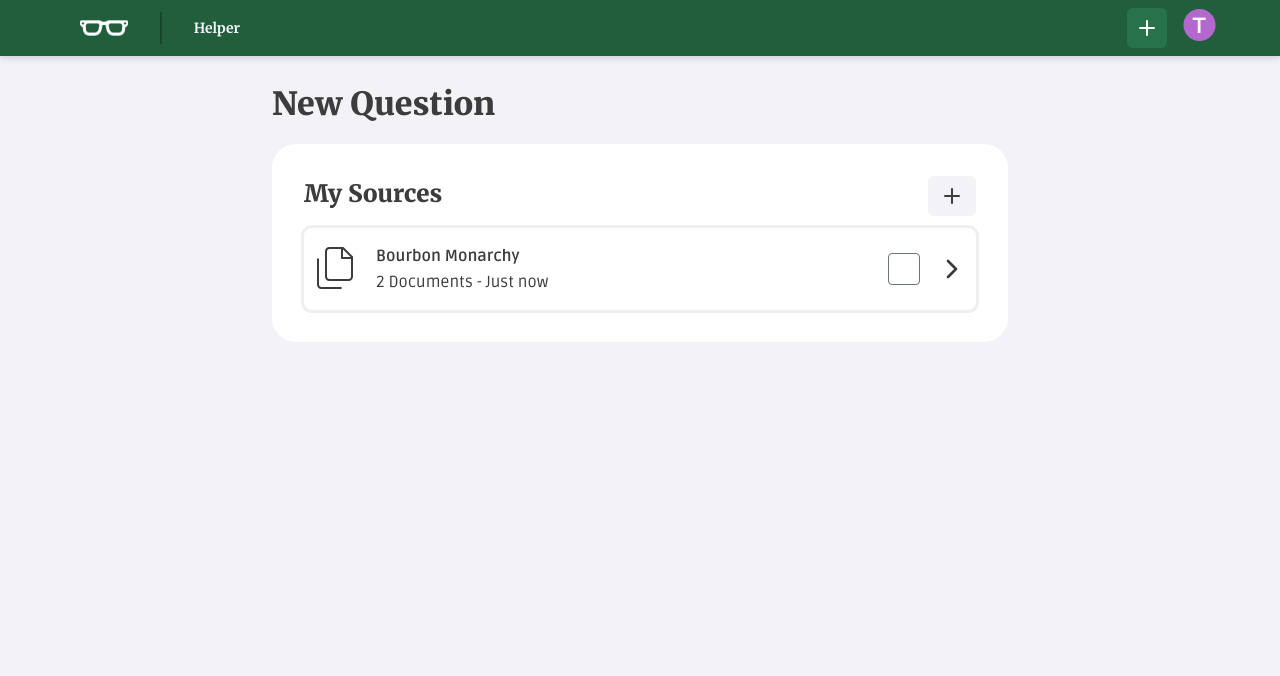
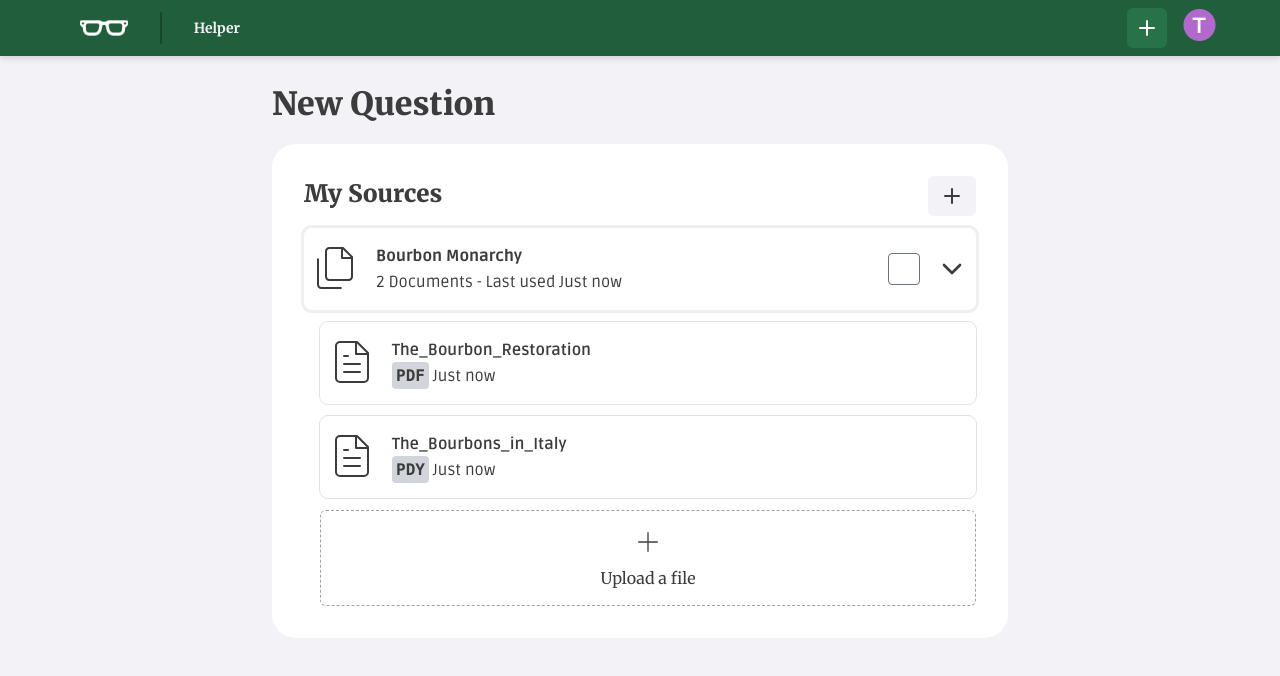
Before and after one commit to tgoulder4/Dunnoyet, a Next.js app: page /learn/new in a window 1280 px wide. Shown: the top 676 px of the page. Built offline with nearby package versions, Linux system fonts and the light colour scheme.

Commit message:
centralised mock api

```diff
--- a/src/app/(api)/sources.ts
+++ b/src/app/(api)/sources.ts
@@ -1,21 +1,22 @@
-type File = {
+export type IFile = {
+  name: string;
+  uploadedAt: string;
+  type: string;
+};
+export type ISource = {
+  id: string;
   subject: string;
-  uploadedAt: string;
   noOfDocuments: number;
-};
-type Source = {
-  id: string;
-  name: string;
-  noOfDocuments: number;
+  lastUsed: string;
   files: File[];
 };
-export function getSources() {
-  return [
+export type ISources = ISource[];
+let sources = [
   {
     id: "1",
     subject: "Bourbon Monarchy",
+    lastUsed: "Just now",
     noOfDocuments: 2,
-      date: "Just now",
     files: [
       {
         name: "The_Bourbon_Restoration",
@@ -30,4 +31,9 @@ export function getSources() {
     ],
   },
 ];
+export function setSources(sources: ISources) {
+  sources = sources;
 }
+export function getSources() {
+  return sources;
+}
--- a/src/app/(app)/layout.tsx
+++ b/src/app/(app)/layout.tsx
@@ -4,7 +4,7 @@ import Navbar from "../../components/Navbar/navbar";
 import { Plus } from "lucide-react";
 import { Toaster } from "sonner";
 export const metadata: Metadata = {
-  title: "New Question | dunnoyet",
+  title: "Learn - dunnoyet",
   description: "Serious in depth learning.",
 };
 export default function RootLayout({
--- a/src/app/(app)/learn/new/page.tsx
+++ b/src/app/(app)/learn/new/page.tsx
@@ -65,16 +65,13 @@ function NewQuestion({ setTitle }: { setTitle: Function }) {
                       <Minus className="h-6 w-6" />
                     </>
                   ) : (
-                    <Plus className="h-6 w-6 " />
+                    <Plus className="h-6 w-6 stroke-2 " />
                   )}
                 </ButtonWithoutLoadingState>
               </div>
 
               <div id="primaryInteractionArea" className="flex flex-col gap-4">
-                <Sources
-                  sources={sources}
-                  setNewQuestionIsVisible={setNewQuestionIsVisible}
-                />
+                <Sources setNewQuestionIsVisible={setNewQuestionIsVisible} />
               </div>
             </div>
             {newQuestionIsVisible ? (
--- a/src/components/Message/UserMsg/NewUserQ.tsx
+++ b/src/components/Message/UserMsg/NewUserQ.tsx
@@ -28,7 +28,7 @@ function NewUserQ({
   return (
     <>
       <div
-        className={`${className} animate-in slide-in-from-bottom-4 w-full bg-primary p-8 rounded-t-[30px] rounded-bl-[30px] flex justify-between gap-3 h-72`}
+        className={`${className} animate-in slide-in-from-bottom-4 w-full bg-primary p-8 rounded-t-[30px] rounded-bl-[30px] flex justify-between gap-3 `}
         {...props}
       >
         {!loading ? (
--- a/src/components/Thread.tsx
+++ b/src/components/Thread.tsx
@@ -3,7 +3,7 @@ import React, { useState, useEffect } from "react";
 import ResponseCard from "./Message/GPTMsg/Answer/ResponseCard";
 import InterrogativeCard from "./Message/GPTMsg/Interrogative/InterrogativeMsg";
 import UserQuestionCard from "./Message/UserMsg/UserQ";
-import Image from "next/image";
+import Image from "next/legacy/image";
 import NewUserQ from "./Message/UserMsg/NewUserQ";
 import { toast } from "sonner";
 import { ruda } from "@/app/fonts";
--- a/src/components/ui/CreateASource.tsx
+++ b/src/components/ui/CreateASource.tsx
@@ -11,11 +11,12 @@ import { toast } from "sonner";
 type Props = {
   setSources: Function;
 };
-
+let createdSourcesCount = 0;
 const CreateASource = (props: Props) => {
   const [sourceName, setSourceName] = useState("");
   const inputRef = useRef<HTMLInputElement>(null);
-  const [files, setFiles] = useState([
+  const [activeIndex, setActiveIndex] = useState<number>(0);
+  const [newFiles, setNewFiles] = useState([
     {
       name: "hfdhfd",
       type: "PDF",
@@ -23,20 +24,22 @@ const CreateASource = (props: Props) => {
     },
   ]);
   function handleDone() {
-    if (!sourceName || !files.length) {
+    if (!sourceName || !newFiles.length) {
       inputRef.current?.focus();
-      toast.error("Please enter a topic name and upload at least one file");
+      toast.error("Please enter a topic name and upload at least one file", {
+        className: "bg-red-500 text-white" + ruda.className,
+      });
     } else {
-      toast.success(`Source ${sourceName} created!`);
+      toast.success(`Source '${sourceName}' created!`);
 
       props.setSources((prev: any) => [
         ...prev,
         {
           id: Math.random().toString(),
           subject: sourceName,
-          noOfDocuments: files.length,
+          noOfDocuments: newFiles.length,
           date: "Just now",
-          files: files,
+          files: newFiles,
         },
       ]);
     }
@@ -61,13 +64,15 @@ const CreateASource = (props: Props) => {
             <ArrowRight className="h-8 w-8 stroke-2" color="#FFFFFF" />
           </Button>
         </div>
-        {files.length > 0 || sourceName !== "" ? (
+        {newFiles.length > 0 || sourceName !== "" ? (
           <>
             <Source
-              files={files}
+              key={createdSourcesCount++}
+              files={newFiles}
               subject={sourceName}
-              date="Just now"
-              noOfDocuments={files.length}
+              lastUsed="Just now"
+              _expandable={false}
+              noOfDocuments={newFiles.length}
               _expanded={true}
               _uploadOption={true}
               _selectable={false}
--- a/src/components/ui/Source.tsx
+++ b/src/components/ui/Source.tsx
@@ -18,9 +18,9 @@ type File = {
   type: string;
 };
 type Props = {
-  key?: number;
+  key: number;
   subject: string;
-  date: string;
+  lastUsed: string;
   noOfDocuments: number;
   files: File[];
   _selected?: boolean;
@@ -28,18 +28,22 @@ type Props = {
   _uploadOption?: boolean;
   _selectable?: boolean;
   setNewQuestionIsVisible?: Function;
+  setActiveIndex?: Function;
   // _expanded: boolean;
+  _expandable?: boolean;
 };
 
 const Source = ({
   key,
   subject,
-  date,
+  lastUsed,
   noOfDocuments,
   _selected = false,
   _expanded = false,
+  _expandable = true,
   _selectable = true,
   _uploadOption = true,
+  setActiveIndex,
   files,
   setNewQuestionIsVisible,
 }: // _expanded = false,
@@ -61,6 +65,8 @@ Props) => {
       setLoadingFiles(false);
       return;
     }
+    if (setActiveIndex) setActiveIndex(key);
+    console.log(`Active index: ${key}`);
     setLoadingFiles(!loadingFiles);
     setTimeout(() => {
       setLoadingFiles(false);
@@ -88,7 +94,7 @@ Props) => {
               </h3>
             )}
             <p>
-              {noOfDocuments} Documents - {date}
+              {noOfDocuments} Documents - Last used {lastUsed}
             </p>
           </summary>
         </div>
@@ -110,20 +116,32 @@ Props) => {
                 </>
               ) : (
                 <>
+                  {_expandable ? (
+                    <>
                       <ChevronRight
                         id={`select-${key}`}
                         className="w-8 h-8"
                         onClick={toggleExpanded}
                       />
                     </>
+                  ) : (
+                    <></>
+                  )}
+                </>
               )
             ) : (
+              <>
+                {_expandable ? (
                   <>
                     <ChevronDown
                       id={`select-${key}`}
                       className="w-8 h-8"
                       onClick={toggleExpanded}
                     />
+                  </>
+                ) : (
+                  <></>
+                )}
               </>
             )
           ) : (
--- a/src/components/ui/Sources.tsx
+++ b/src/components/ui/Sources.tsx
@@ -2,34 +2,26 @@
 import React from "react";
 import { useState } from "react";
 import Source from "./Source";
-import { merriweather } from "@/app/fonts";
-import { getSources } from "@/app/(api)/sources";
+import { ISources, getSources } from "@/app/(api)/sources";
 type Props = {
   setNewQuestionIsVisible: Function;
-  sources: {
-    id: string;
-    subject: string;
-    noOfDocuments: number;
-    date: string;
-    files: {
-      name: string;
-      type: string;
-      uploadedAt: string;
-    }[];
-  }[];
 };
 
-const Sources = ({ setNewQuestionIsVisible, sources }: Props) => {
+const Sources = ({ setNewQuestionIsVisible }: Props) => {
+  const Sources: ISources = getSources();
+  const [activeIndex, setActiveIndex] = useState<number>(0);
   return (
     <div className="flex flex-col gap-3">
-      {sources.map((source, index) => (
+      {Sources.map((source, index) => (
         <Source
           noOfDocuments={source.noOfDocuments}
           key={index}
+          lastUsed={source.lastUsed}
           subject={source.subject}
-          date={source.date}
           files={source.files}
           setNewQuestionIsVisible={setNewQuestionIsVisible}
+          setActiveIndex={setActiveIndex}
+          _expanded={index == activeIndex}
         />
       ))}
     </div>
--- a/src/components/ui/UploadFile.tsx
+++ b/src/components/ui/UploadFile.tsx
@@ -1,24 +1,31 @@
 "use client";
-import React, { useState, useCallback } from "react";
 import { ArrowRight, Plus } from "lucide-react";
 import { useDropzone } from "react-dropzone";
 import { ruda, merriweather } from "@/app/fonts";
-import UploadedFile from "./File";
-import { Input } from "./input";
-import { Button } from "./button";
-import Faq from "./Faq";
-import { Files } from "lucide-react";
+import { setSources, IFile, getSources } from "@/app/(api)/sources";
 
-type Props = {};
+type Props = {
+  addFile?: Function;
+};
 
 const UploadFile = (props: Props) => {
   const { getRootProps, getInputProps } = useDropzone();
+  const file: IFile = {
+    name: "Test",
+    uploadedAt: "Today",
+    type: "pdf",
+  };
+  function saveUpload() {
+    let sources = getSources();
+    setSources(sources[sourceID].files.push(file));
+  }
   return (
     <div className="flex flex-col gap-2">
       <>
         <div
           className={`border border-dashed border-gray-400 grid place-items-center h-24 bg-white hover:bg-slate-100 rounded-md`}
           {...getRootProps({})}
+          onClick={saveUpload}
         >
           <input className="flex flex-col items-center" {...getInputProps()} />
 
```
Lines whose indentation alone changed are shown as unchanged.
